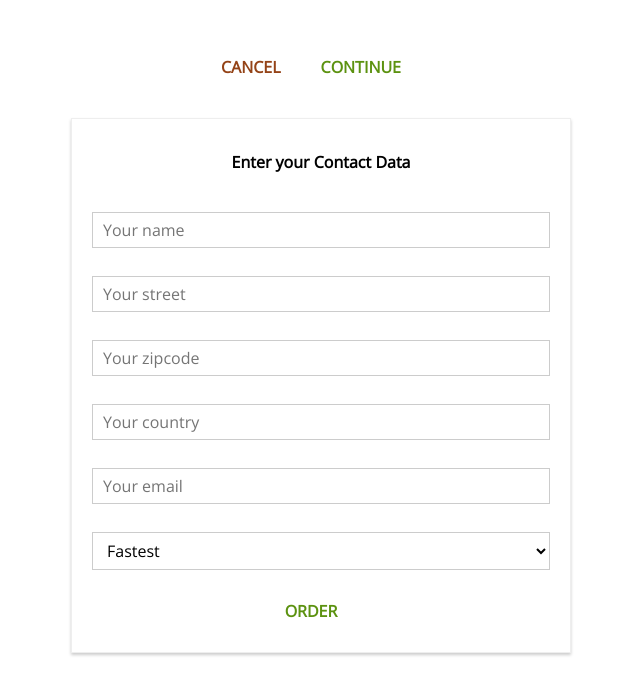
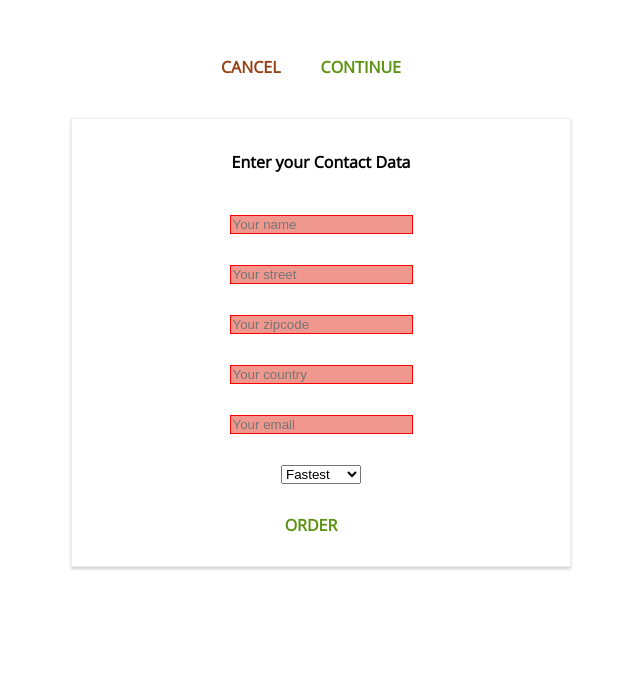
Before and after one commit to atsianis/BurgerApp, a React app: page /checkout/contact-data in a window 1280 px wide. Shown: the part 700-1373 px from the top of the page, without its empty margins (319-959 px from the left). After the commit the page ends 1287 px from the top, so only its background shows below. Built offline with nearby package versions, Linux system fonts and the light colour scheme.

Commit message:
create invalid field feedback

```diff
--- a/src/components/UI/Input/Input.css
+++ b/src/components/UI/Input/Input.css
@@ -25,3 +25,8 @@
     outline: none;
     background-color: #ccc;
 }
+
+.Invalid {
+    border: 1px solid red;
+    background-color: rgb(240, 151, 142);
+}
--- a/src/components/UI/Input/Input.js
+++ b/src/components/UI/Input/Input.js
@@ -3,12 +3,17 @@ import classes from "./Input.css";
 
 const input = (props) => {
   let inputElement = null;
+  const inputClasses = [classes.inputElement];
+
+  if(props.invalid && props.shouldValidate) {
+    inputClasses.push(classes.Invalid);
+  }
 
   switch (props.elementType) {
     case "input":
       inputElement = (
         <input
-          className={classes.InputElement}
+          className={inputClasses.join(' ')}
           {...props.elementConfig}
           value={props.value}
           onChange={props.changed}
@@ -18,7 +23,7 @@ const input = (props) => {
     case "textarea":
       inputElement = (
         <textarea
-          className={classes.InputElement}
+          className={inputClasses.join(' ')}
           {...props.elementConfig}
           value={props.value}
           onChange={props.changed}
@@ -28,7 +33,7 @@ const input = (props) => {
     case "select":
       inputElement = (
         <select
-          className={classes.InputElement}
+          className={inputClasses.join(' ')}
           value={props.value}
           onChange={props.changed}
         >
@@ -43,7 +48,7 @@ const input = (props) => {
     default:
       inputElement = (
         <input
-          className={classes.InputElement}
+          className={inputClasses.join(' ')}
           {...props.elementConfig}
           value={props.value}
         />
--- a/src/containers/Checkout/ContactData/ContactData.js
+++ b/src/containers/Checkout/ContactData/ContactData.js
@@ -173,6 +173,8 @@ class contactData extends Component {
               elementType={formElement.config.elementType}
               elementConfig={formElement.config.elementConfig}
               value={formElement.config.value}
+              invalid = {!formElement.config.valid}
+              shouldValidate={formElement.config.validation}
               changed={(event)=>this.inputChangedHandler(event, formElement.id)}/>
           ))}
           <Button btnType="Success">
```
